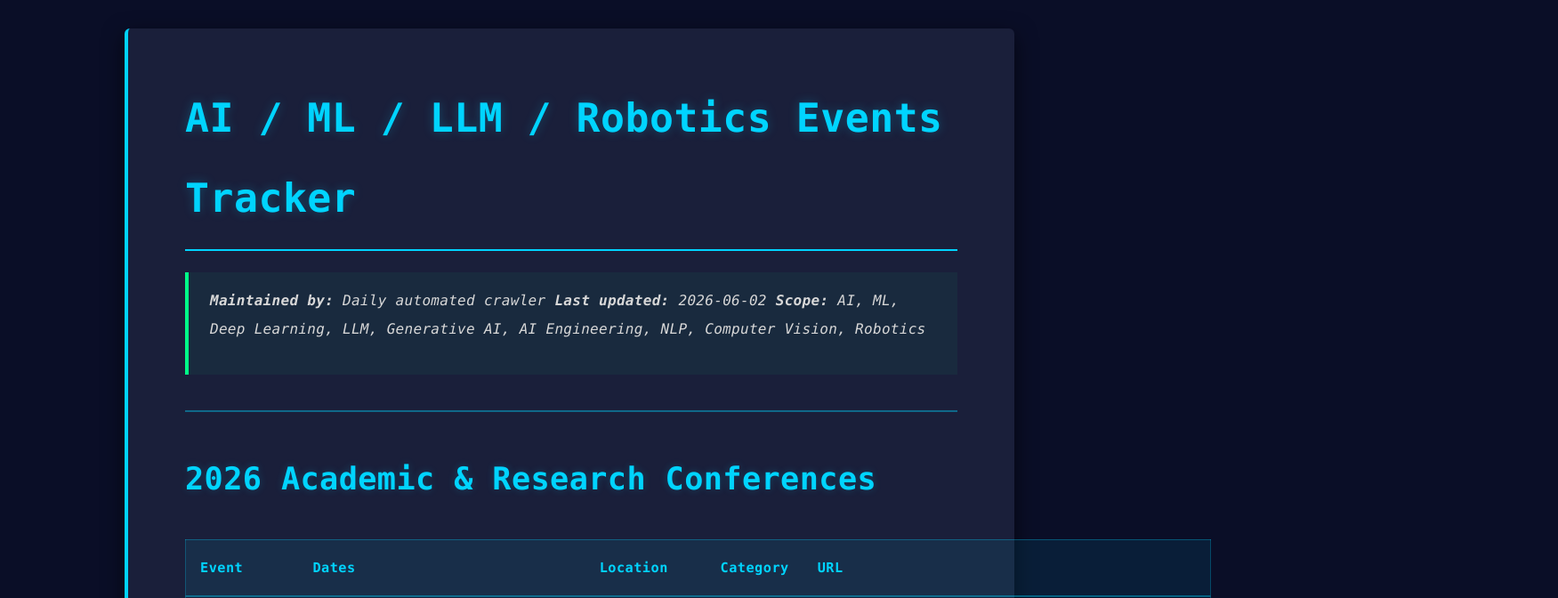
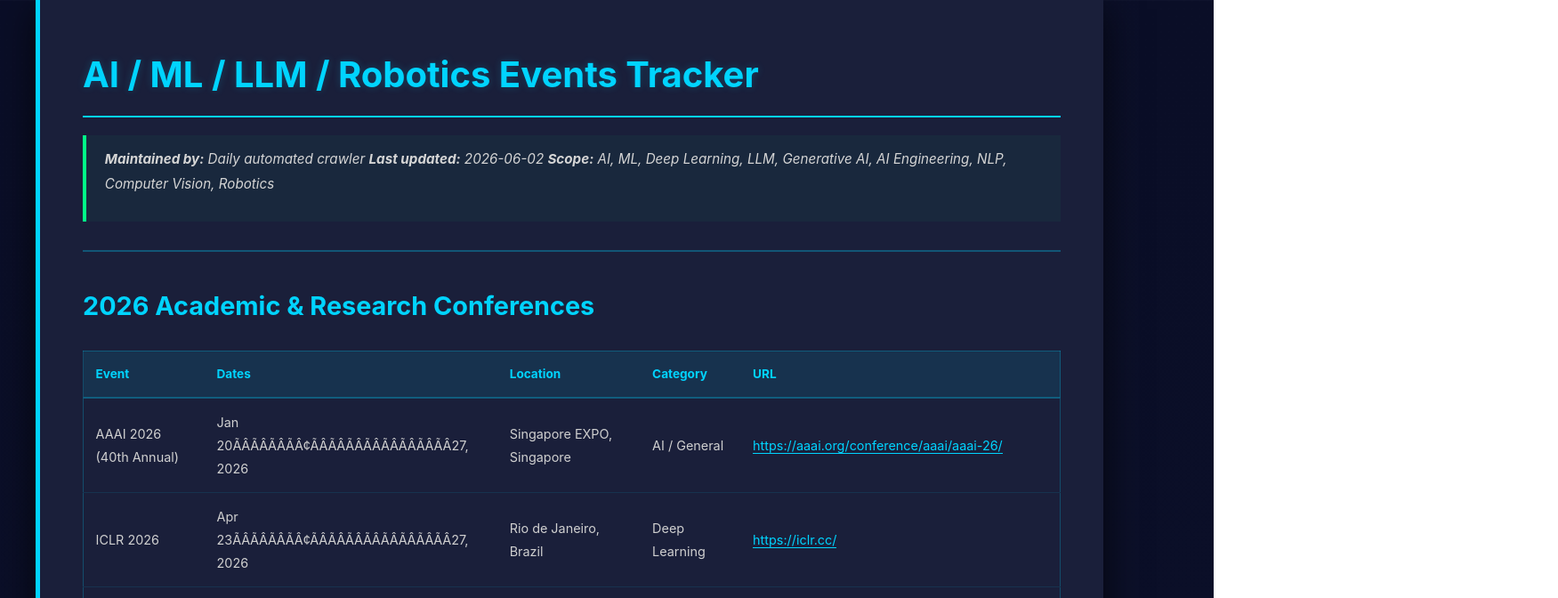
Before and after one commit to jpaine/ai-events-vercel, a Next.js app: page / in a window 1280 px wide. Shown: the top 672 px of the page at 89% size, 1751 px wide, since content can reach past the window. Built offline with nearby package versions, Linux system fonts and the light colour scheme.

Commit message:
Major UI redesign: Improved layout, typography, table alignment, and overall visual hierarchy

```diff
--- a/app/globals.css
+++ b/app/globals.css
@@ -9,23 +9,24 @@
 }
 
 body {
-  font-family: 'Monaco', 'Menlo', 'Ubuntu Mono', 'Courier New', monospace;
-  background: #0a0e27;
+  font-family: -apple-system, BlinkMacSystemFont, 'Segoe UI', 'Roboto', 'Oxygen', 'Ubuntu', 'Cantarell', sans-serif;
+  background: linear-gradient(135deg, #0a0e27 0%, #1a1f3a 100%);
   color: #e0e0e0;
   line-height: 1.6;
+  font-size: 15px;
 }
 
 main {
   min-height: 100vh;
-  padding: 2rem;
+  padding: 2.5rem 1rem;
 }
 
 @media (max-width: 768px) {
   body {
-    font-size: 16px;
+    font-size: 14px;
   }
 
   main {
-    padding: 1rem;
+    padding: 1.5rem 0.5rem;
   }
 }
--- a/app/markdown.css
+++ b/app/markdown.css
@@ -1,96 +1,95 @@
 .markdown-container {
   display: flex;
   justify-content: center;
-  padding: 2rem 1rem;
+  padding: 0;
+  width: 100%;
 }
 
 .markdown-content {
-  max-width: 1000px;
+  max-width: 1200px;
   width: 100%;
   background: #1a1f3a;
-  padding: 3.5rem 4rem;
-  border-radius: 6px;
-  box-shadow: 0 8px 24px rgba(0, 0, 0, 0.6);
-  line-height: 2;
-  letter-spacing: 0.3px;
-  border-left: 4px solid #00d4ff;
+  padding: 3rem;
+  box-shadow: 0 10px 40px rgba(0, 0, 0, 0.7);
+  line-height: 1.8;
+  border-left: 5px solid #00d4ff;
 }
 
 .markdown-content h1 {
-  font-size: 2.8rem;
-  margin-bottom: 0.8rem;
+  font-size: 2.5rem;
+  margin-bottom: 0.6rem;
   margin-top: 0;
   color: #00d4ff;
   border-bottom: 2px solid #00d4ff;
-  padding-bottom: 0.8rem;
-  text-shadow: 0 0 12px rgba(0, 212, 255, 0.25);
-  letter-spacing: 0.5px;
+  padding-bottom: 0.6rem;
+  text-shadow: 0 0 10px rgba(0, 212, 255, 0.2);
+  font-weight: 700;
 }
 
 .markdown-content h2 {
-  font-size: 2.2rem;
-  margin-top: 2.5rem;
-  margin-bottom: 1.2rem;
+  font-size: 1.8rem;
+  margin-top: 2.2rem;
+  margin-bottom: 1rem;
   color: #00d4ff;
-  text-shadow: 0 0 10px rgba(0, 212, 255, 0.2);
-  letter-spacing: 0.4px;
+  font-weight: 700;
 }
 
 .markdown-content h3 {
-  font-size: 1.6rem;
-  margin-top: 2rem;
-  margin-bottom: 1rem;
+  font-size: 1.4rem;
+  margin-top: 1.8rem;
+  margin-bottom: 0.9rem;
   color: #00ff88;
-  letter-spacing: 0.3px;
+  font-weight: 600;
 }
 
 .markdown-content h4 {
-  font-size: 1.3rem;
-  margin-top: 1.5rem;
-  margin-bottom: 0.8rem;
+  font-size: 1.1rem;
+  margin-top: 1.3rem;
+  margin-bottom: 0.7rem;
   color: #b0b0b0;
+  font-weight: 600;
 }
 
 .markdown-content p {
-  margin-bottom: 1.2rem;
-  color: #d8d8d8;
-  font-size: 1rem;
+  margin-bottom: 1rem;
+  color: #d5d5d5;
+  font-size: 0.95rem;
+  word-wrap: break-word;
 }
 
 .markdown-content ul,
 .markdown-content ol {
-  margin-left: 2.5rem;
-  margin-bottom: 1.5rem;
-  margin-top: 1rem;
+  margin-left: 2rem;
+  margin-bottom: 1.2rem;
+  margin-top: 0.8rem;
 }
 
 .markdown-content li {
-  margin-bottom: 0.8rem;
+  margin-bottom: 0.6rem;
   color: #d0d0d0;
-  font-size: 1rem;
+  font-size: 0.95rem;
 }
 
 .markdown-content a {
   color: #00d4ff;
   text-decoration: none;
-  border-bottom: 2px solid #00d4ff;
-  transition: all 0.3s ease;
+  border-bottom: 1px solid #00d4ff;
+  transition: all 0.2s ease;
 }
 
 .markdown-content a:hover {
   color: #00ff88;
   border-bottom-color: #00ff88;
-  text-shadow: 0 0 8px rgba(0, 255, 136, 0.4);
 }
 
 .markdown-content code {
-  background-color: rgba(0, 0, 0, 0.4);
-  padding: 0.3rem 0.6rem;
-  border-radius: 4px;
+  background-color: rgba(0, 0, 0, 0.3);
+  padding: 0.25rem 0.5rem;
+  border-radius: 3px;
   font-family: 'Monaco', 'Menlo', 'Ubuntu Mono', monospace;
-  font-size: 0.9em;
+  font-size: 0.85em;
   color: #00ff88;
-  border: 1px solid rgba(0, 255, 136, 0.4);
+  border: 1px solid rgba(0, 255, 136, 0.3);
 }
 
 .markdown-content pre {
@@ -113,54 +112,58 @@
 
 .markdown-content blockquote {
   border-left: 4px solid #00ff88;
-  padding-left: 1.5rem;
+  padding-left: 1.3rem;
   margin-left: 0;
-  margin-bottom: 1.5rem;
-  margin-top: 1.5rem;
-  color: #c0c0c0;
+  margin-bottom: 1.3rem;
+  margin-top: 1.3rem;
+  color: #b8b8b8;
   font-style: italic;
-  background: rgba(0, 255, 136, 0.05);
-  padding-top: 1rem;
-  padding-bottom: 1rem;
+  background: rgba(0, 255, 136, 0.04);
+  padding-top: 0.8rem;
+  padding-bottom: 0.8rem;
   padding-right: 1rem;
+  font-size: 0.95rem;
 }
 
 .markdown-content table {
   width: 100%;
   border-collapse: collapse;
-  margin: 2rem 0;
-  border: 1px solid rgba(0, 212, 255, 0.3);
+  margin: 1.5rem 0;
+  border: 1px solid rgba(0, 212, 255, 0.25);
+  font-size: 0.9rem;
 }
 
 .markdown-content th,
 .markdown-content td {
-  padding: 1rem;
+  padding: 0.85rem;
   text-align: left;
-  border-bottom: 1px solid rgba(0, 212, 255, 0.15);
+  border-bottom: 1px solid rgba(0, 212, 255, 0.1);
+  word-wrap: break-word;
+  overflow-wrap: break-word;
 }
 
 .markdown-content th {
-  background-color: rgba(0, 212, 255, 0.08);
+  background-color: rgba(0, 212, 255, 0.1);
   font-weight: 700;
   color: #00d4ff;
-  border-bottom: 2px solid rgba(0, 212, 255, 0.4);
-  font-size: 0.95rem;
-  letter-spacing: 0.5px;
+  border-bottom: 2px solid rgba(0, 212, 255, 0.3);
+  font-size: 0.85rem;
+  white-space: nowrap;
 }
 
 .markdown-content td {
-  color: #d5d5d5;
-  font-size: 0.95rem;
+  color: #d0d0d0;
+  font-size: 0.9rem;
 }
 
-.markdown-content tr:hover {
-  background-color: rgba(0, 212, 255, 0.05);
+.markdown-content tbody tr:hover {
+  background-color: rgba(0, 212, 255, 0.03);
 }
 
 .markdown-content hr {
   border: none;
-  border-top: 2px solid rgba(0, 212, 255, 0.4);
-  margin: 2.5rem 0;
+  border-top: 2px solid rgba(0, 212, 255, 0.3);
+  margin: 2rem 0;
 }
 
 .markdown-content img {
```
